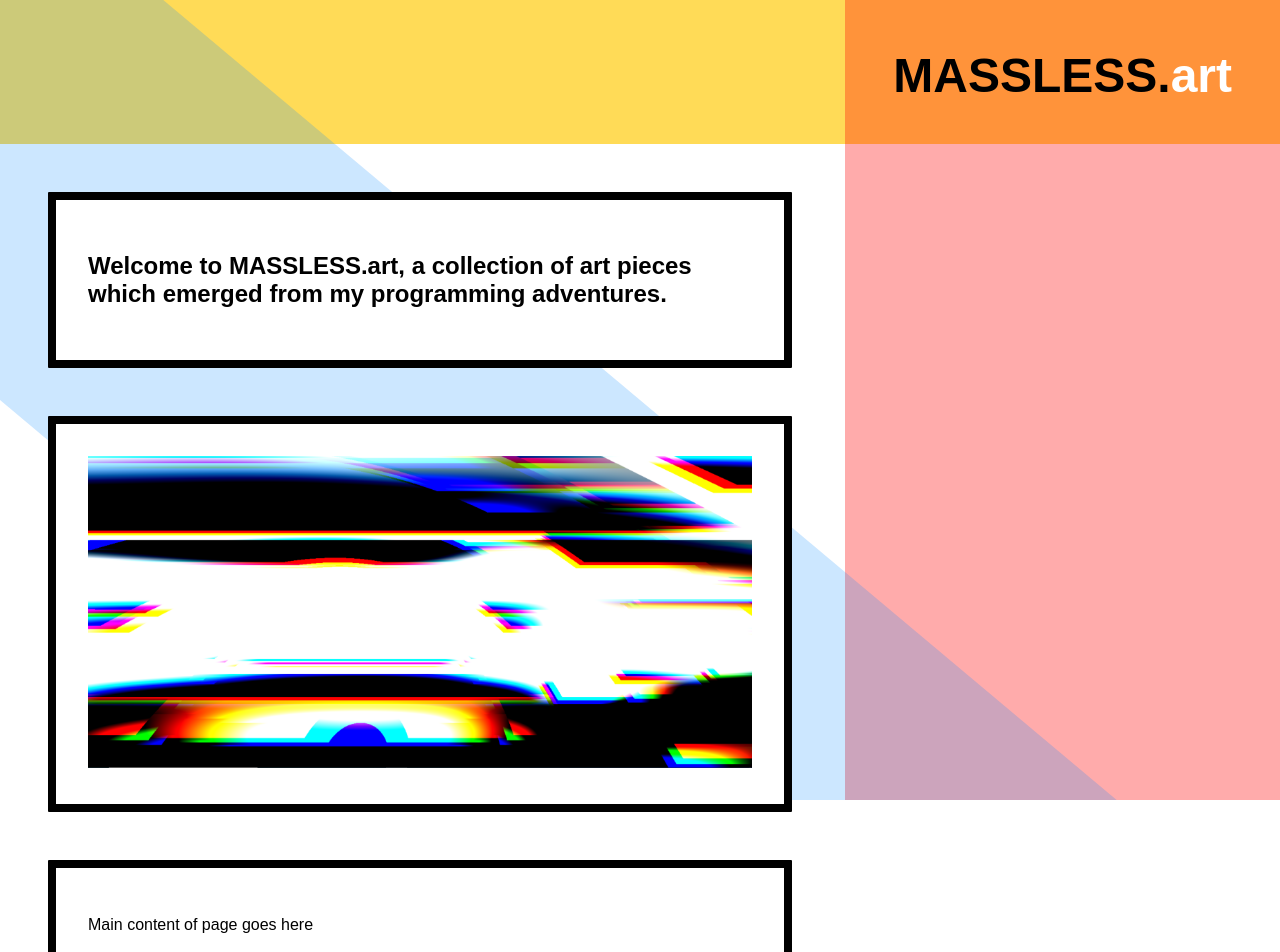
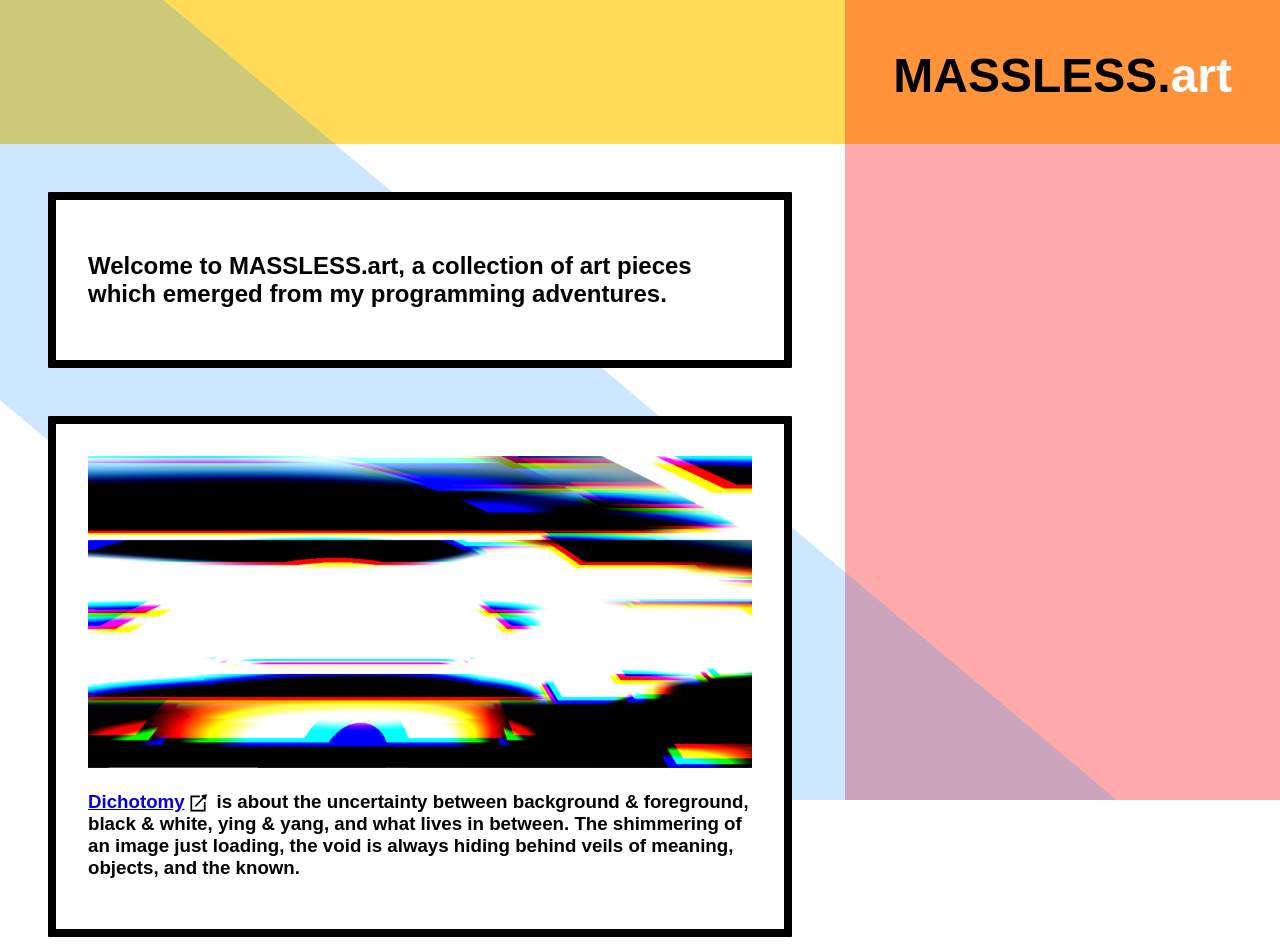
Before and after one commit to campbellgoe/massless.art, a Next.js app: page / in a window 1280 px wide. Shown: the top 952 px of the page. Built offline with nearby package versions, Linux system fonts and the light colour scheme.

Commit message:
add text to dichotomy, and external link icon

```diff
--- a/pages/index.js
+++ b/pages/index.js
@@ -1,5 +1,5 @@
 import Head from 'next/head';
-
+const ExternalLink = ({ href, children }) => <a href={href} target="_blank" rel="noreferrer noopener">{children}<img src="external-link.png" style={{width: '1em', verticalAlign: 'bottom', margin: '0 4px'}}></img></a>;
 export default () => (
   <>
     <Head>
@@ -23,6 +23,8 @@ export default () => (
       </section>
       <section>
         <img src="/dichotomy00.png"/>
+        <h3><ExternalLink href="https://dichotomy.now.sh">Dichotomy</ExternalLink> is about the uncertainty between background & foreground, black & white, ying & yang, and what lives in between.
+        The shimmering of an image just loading, the void is always hiding behind veils of meaning, objects, and the known.</h3>
       </section>
       <section>
         <p>Main content of page goes here</p>
```
Also changed, not shown: public/external-link.png (added), public/external-link.svg (added).
